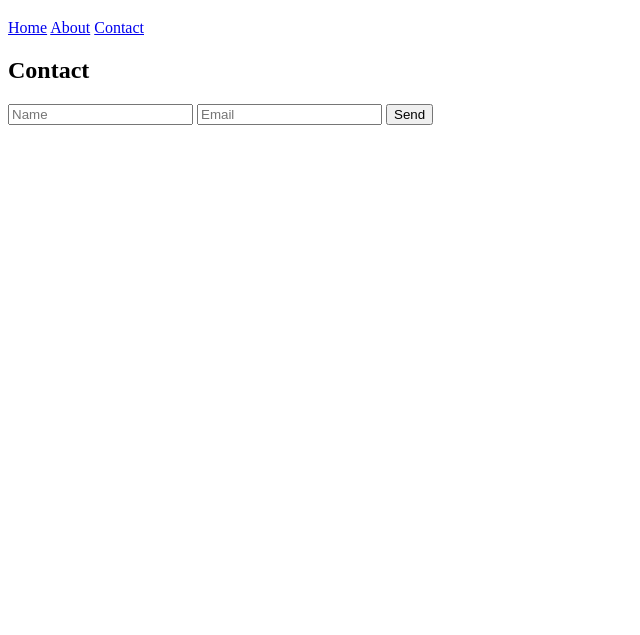
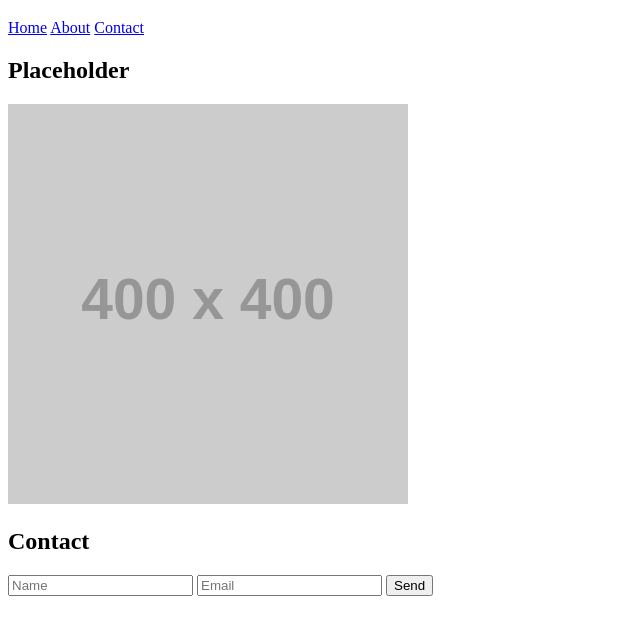
Before and after one commit to ZahBenjamin/front_end_mini_demo, a plain HTML site: page index.html in a window 1280 px wide. Shown: the part 61-696 px from the top of the page, without its empty margins (0-640 px from the left). Drawn offline with Linux system fonts and the light colour scheme; placeholder pictures from the web are drawn by us.

Commit message:
HTML scaffolding

```diff
--- a/index.html
+++ b/index.html
@@ -9,6 +9,7 @@
 </head>
 <body>
 
+  <!-- Header section -->
   <header id="header-position">
     <h1>Front End Mini Demo</h1>
     <nav>
@@ -18,7 +19,13 @@
     </nav>
   </header>
 
-  <!-- Contact form -->
+  <!-- Main section -->
+  <main>
+    <h2>Placeholder</h2>
+    <img src="https://via.placeholder.com/400" alt="placeholder" />
+  </main>
+
+  <!-- Contact section -->
   <form>
     <h2>Contact</h2>
     <input type="text" placeholder="Name" />
```
